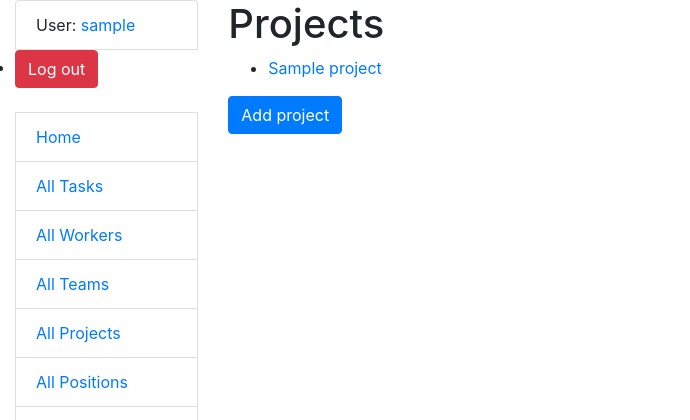
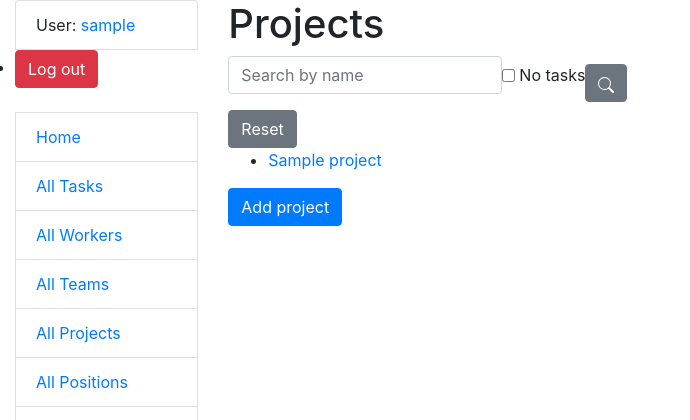
Before and after one commit to OlhaKuzmyn/task-manager, a Django app: page /projects/ in a window 1280 px wide. Shown: the top 420 px of the page, without its empty margins (0-690 px from the left). Run offline with Django 5.2, Linux system fonts and the light colour scheme; a user stored in the database is signed in; tables that the repository leaves empty hold one stand-in row (values such as "Sample post"); some libraries are stand-ins or nearby versions.

Commit message:
added reset button to search added no_projects to team search and search by name and filter by no tasks to project list

```diff
--- a/manager/forms.py
+++ b/manager/forms.py
@@ -166,6 +166,23 @@ class PositionSearchForm(forms.Form):
     )
 
 
+class ProjectSearchForm(forms.Form):
+    name = forms.CharField(
+        max_length=255,
+        required=False,
+        label="",
+        widget=forms.TextInput(attrs={
+            "placeholder": "Search by name",
+        })
+    )
+    no_tasks = forms.BooleanField(
+        initial=False,
+        required=False,
+        label="No tasks",
+        widget=forms.CheckboxInput()
+    )
+
+
 class TeamSearchForm(forms.Form):
     name = forms.CharField(
         max_length=255,
@@ -179,9 +196,13 @@ class TeamSearchForm(forms.Form):
         required=False,
         queryset=Project.objects.all(),
         label="",
-        # empty_label="All projects",
-        # choices=[("", "All projects")] + Project.objects.all,
         widget=forms.CheckboxSelectMultiple
+    )
+    no_projects = forms.BooleanField(
+        initial=False,
+        required=False,
+        label="No projects",
+        widget=forms.CheckboxInput()
     )
     no_team_members = forms.BooleanField(
         initial=False,
--- a/manager/views.py
+++ b/manager/views.py
@@ -17,7 +17,8 @@ from manager.forms import (
     PositionSearchForm,
     TeamSearchForm,
     TaskTypeSearchForm,
-    TeamForm
+    TeamForm,
+    ProjectSearchForm
 )
 from manager.models import Task, Project, Team, Worker, Position, TaskType
 
@@ -234,6 +235,29 @@ class ProjectListView(LoginRequiredMixin, generic.ListView):
     model = Project
     paginate_by = 5
 
+    def get_context_data(self, **kwargs):
+        context = super(ProjectListView, self).get_context_data(**kwargs)
+        name = self.request.GET.get("name", "")
+        no_tasks = self.request.GET.get("no_tasks", False)
+        context["search_form"] = ProjectSearchForm(
+            initial={
+                "name": name,
+                "no_tasks": no_tasks,
+            }
+        )
+        return context
+
+    def get_queryset(self):
+        queryset = Project.objects.all()
+        form = ProjectSearchForm(self.request.GET)
+        if form.is_valid():
+            name = form.cleaned_data["name"]
+            if name:
+                queryset = queryset.filter(name__icontains=name)
+            if form.cleaned_data["no_tasks"]:
+                queryset = queryset.filter(task__isnull=True)
+        return queryset
+
 
 class ProjectDetailView(LoginRequiredMixin, generic.DetailView):
     model = Project
@@ -361,11 +385,13 @@ class TeamListView(LoginRequiredMixin, generic.ListView):
         name = self.request.GET.get("name", "")
         projects = self.request.GET.get("projects", "")
         no_team_members = self.request.GET.get("no_team_members", False)
+        no_projects = self.request.GET.get("no_projects", False)
         context["search_form"] = TeamSearchForm(
             initial={
                 "name": name,
                 "projects": projects,
                 "no_team_members": no_team_members,
+                "no_projects": no_projects
             }
         )
         return context
@@ -378,6 +404,7 @@ class TeamListView(LoginRequiredMixin, generic.ListView):
             name = form.cleaned_data["name"]
             projects = form.cleaned_data["projects"]
             no_team_members = form.cleaned_data["no_team_members"]
+            no_projects = form.cleaned_data["no_projects"]
 
             if name:
                 queryset = queryset.filter(name__icontains=name)
@@ -386,6 +413,8 @@ class TeamListView(LoginRequiredMixin, generic.ListView):
                     queryset = queryset.filter(projects__name=project.name)
             if no_team_members:
                 queryset = queryset.filter(worker=None)
+            if no_projects:
+                queryset = queryset.filter(projects__isnull=True)
 
         return queryset
 
--- a/templates/manager/position_list.html
+++ b/templates/manager/position_list.html
@@ -4,6 +4,7 @@
   <h1>Positions</h1>
     {% if position_list %}
       {% include "includes/search.html" %}
+      <a href="{% url 'manager:position-list' %}" class="btn btn-secondary">Reset</a>
       <ul>
         {% for position in position_list %}
           <li>
--- a/templates/manager/project_list.html
+++ b/templates/manager/project_list.html
@@ -3,6 +3,8 @@
 {% block content %}
   <h1>Projects</h1>
     {% if project_list %}
+      {% include "includes/search.html" %}
+      <a href="{% url 'manager:project-list' %}" class="btn btn-secondary">Reset</a>
       <ul>
         {% for project in project_list %}
           <li>
--- a/templates/manager/task_list.html
+++ b/templates/manager/task_list.html
@@ -4,6 +4,7 @@
   <h1>Tasks</h1>
     {% if task_list %}
     {% include "includes/search.html" %}
+    <a href="{% url 'manager:task-list' %}" class="btn btn-secondary">Reset</a>
     <a href="{% url 'manager:task-create' %}" class="btn btn-primary">
       Add a new task
     </a>
--- a/templates/manager/task_type_list.html
+++ b/templates/manager/task_type_list.html
@@ -4,6 +4,7 @@
   <h1>Task Types</h1>
     {% if task_type_list %}
       {% include "includes/search.html" %}
+      <a href="{% url 'manager:task-type-list' %}" class="btn btn-secondary">Reset</a>
       <ul>
         {% for task_type in task_type_list %}
           <li>
--- a/templates/manager/team_list.html
+++ b/templates/manager/team_list.html
@@ -4,6 +4,7 @@
   <h1>Teams</h1>
     {% if team_list %}
       {% include "includes/search.html" %}
+      <a href="{% url 'manager:team-list' %}" class="btn btn-secondary">Reset</a>
       <ul>
         {% for team in team_list %}
           <li>
--- a/templates/manager/worker_list.html
+++ b/templates/manager/worker_list.html
@@ -7,6 +7,7 @@
     {% endif %}
     {% if worker_list %}
       {% include "includes/search.html" %}
+      <a href="{% url 'manager:worker-list' %}" class="btn btn-secondary">Reset</a>
       <ul>
         {% for worker in worker_list %}
           <li>
```
